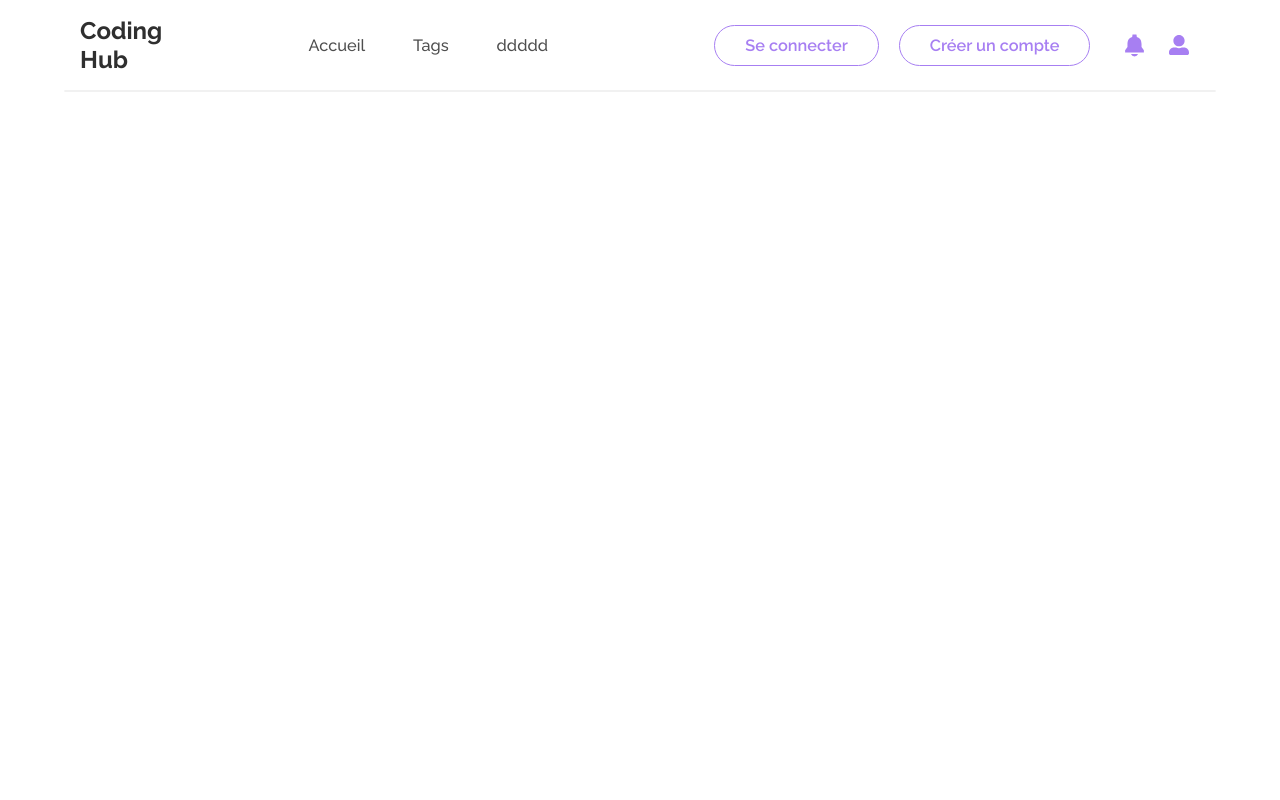
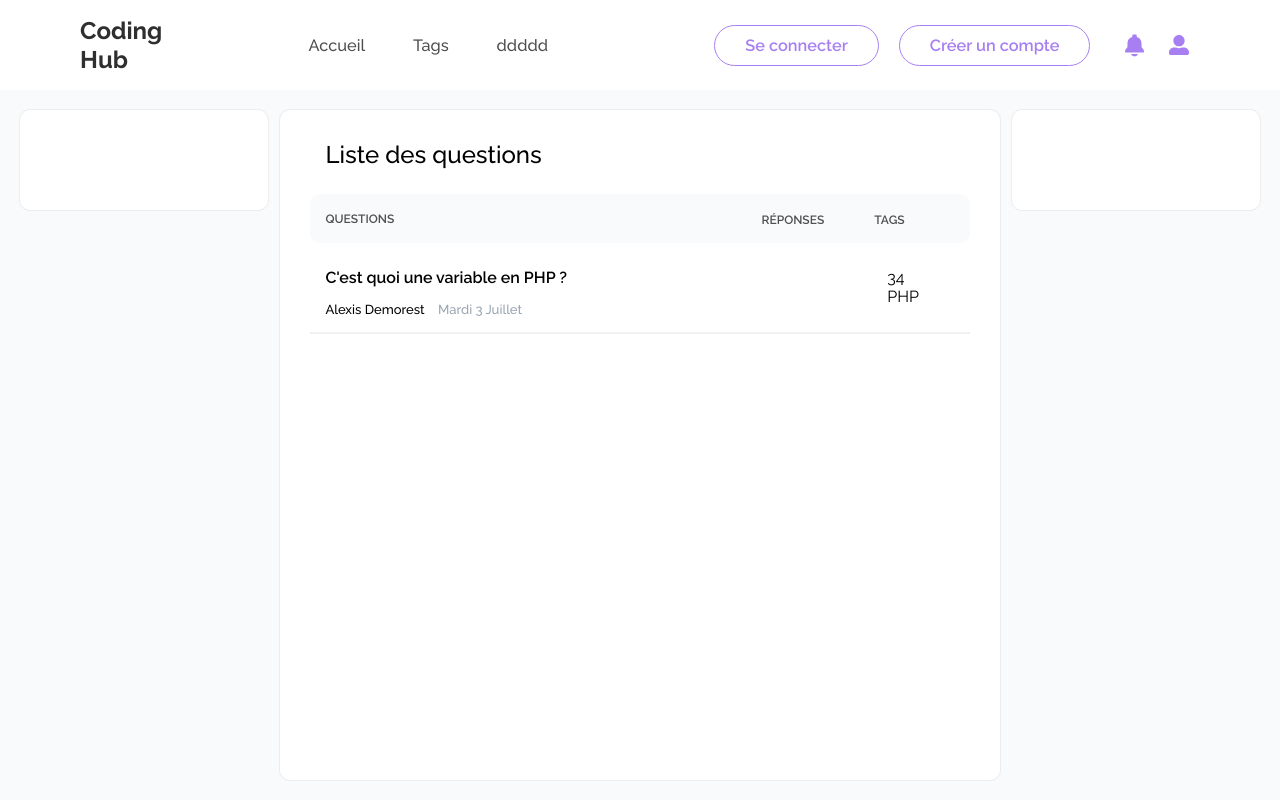
Before and after one commit to AxelDemorest/Coding-Hub, a React (Create React App) app in the folder client/: page /forum in a window 1280 px wide. Built offline with nearby package versions, Linux system fonts and the light colour scheme.

Commit message:
Start design forum page

```diff
--- a/client/src/components/navigation/navigation.jsx
+++ b/client/src/components/navigation/navigation.jsx
@@ -35,17 +35,9 @@ const Navigation = () => {
                     </ListIcons>
                 </RightNavigation>
             </Nav>
-            <LineSeparator></LineSeparator>
          </div>
     )
 }
-
-const LineSeparator = styled.hr`
-    width: 90%;
-    margin: auto;
-    border: 1px solid #f1f1f1;
-    border-radius: 5px;
-`;
 
 const WebSiteIcon = styled.h2`
     font-size: '45px';
--- a/client/src/views/Register.jsx
+++ b/client/src/views/Register.jsx
@@ -17,7 +17,7 @@ const Register = () => {
         email: "",
         password: "",
         confirm_password: "",
-      });
+    });
 
     const inputs = [
         {
--- a/client/src/views/forum/Forum.jsx
+++ b/client/src/views/forum/Forum.jsx
@@ -1,12 +1,140 @@
 import React from 'react';
+import styled from 'styled-components';
 import Navigation from '../../components/navigation/Navigation';
 
 const Forum = () => {
+
+    const listHeaderTitle = ['Réponses', 'Tags'];
+
     return (
         <div>
             <Navigation />
+            <ForumContainer>
+                <SideContainer></SideContainer>
+                <ListTopics>
+                    <TitleList>Liste des questions</TitleList>
+                    <HeaderTable>
+                        <HeaderTitle>Questions</HeaderTitle>
+                        <div>
+                            {listHeaderTitle.map((element, index) => (
+                                <HeaderTitle>{element}</HeaderTitle>
+                            ))}
+                        </div>
+                    </HeaderTable>
+                    <div style={{ marginTop: '10px' }}>
+                        <Topic>
+                            <div>
+                                <QuestionTitle>C'est quoi une variable en PHP ?</QuestionTitle>
+                                <QuestionAuthor>Alexis Demorest <QuestionCreatedDate>Mardi 3 Juillet</QuestionCreatedDate></QuestionAuthor>
+                            </div>
+                            <div>
+                                <NumberReplies>34</NumberReplies>
+                                <Tag>PHP</Tag>
+                            </div>
+                        </Topic>
+                        <LineSeparator />
+                    </div>
+                </ListTopics>
+                <SideContainer></SideContainer>
+            </ForumContainer>
         </div>
     );
 };
 
+const ForumContainer = styled.div`
+    width: 100%;
+    height: calc(100vh - 90px);
+    padding: 20px;
+    background-color: #F9FAFC;
+    display: flex;
+    flex-direction: row;
+    justify-content: space-between;
+`;
+
+const TitleList = styled.h2`
+    font-weight: 500;
+    margin-left: 15px;
+`;
+
+const ListTopics = styled.div`
+    width: 58%;
+    background-color: #FFFFFF;
+    border-radius: 10px;
+    display: flex;
+    flex-direction: column;
+    padding: 30px;
+    box-shadow: rgba(0, 0, 0, 0.05) 0px 0px 0px 1px;
+`;
+
+const HeaderTable = styled.div`
+    width: 100%;
+    background-color: #F9FAFC;
+    border-radius: 10px;
+    display: flex;
+    flex-direction: row;
+    justify-content: space-between;
+    align-items: center;
+    padding: 15px;
+    margin-top: 25px;
+`;
+
+const HeaderTitle = styled.p`
+    color: black;
+    font-size: 12px;
+    text-transform: uppercase;
+    font-weight: 600;
+    display: inline-block;
+    margin-right: 50px;
+    color: #505050;
+`;
+
+const Topic = styled.div`
+    padding: 15px;
+    display: flex;
+    flex-direction: row;
+    justify-content: space-between;
+`;
+
+const QuestionTitle = styled.p`
+    color: black;
+    font-weight: 600;
+`;
+
+const QuestionAuthor = styled.p`
+    color: black;
+    font-weight: 500;
+    font-size: 13px;
+    margin-top: 15px;
+`;
+
+const NumberReplies = styled.p`
+    color: black;
+    display: inline-block;
+    margin-right: 50px;
+`;
+
+const Tag = styled.p`
+`;
+
+const QuestionCreatedDate = styled.span`
+    color: #99A5B2;
+    margin-left: 10px;
+`;
+
+const LineSeparator = styled.hr`
+    width: 100%;
+    margin: auto;
+    border: 0.5px solid #f1f1f1;
+`;
+
+const SideContainer = styled.div`
+    width: 20%;
+    background-color: #FFFFFF;
+    border-radius: 10px;
+    height: 100px;
+    box-shadow: rgba(0, 0, 0, 0.05) 0px 0px 0px 1px;
+`;
+
+
+
 export default Forum;
--- a/client/src/views/home/Home.jsx
+++ b/client/src/views/home/Home.jsx
@@ -8,6 +8,7 @@ const Home = () => {
     return (
         <div>
             <Navigation />
+            <LineSeparator></LineSeparator>
             <GlobalContainer>
                 <LeftContainer>
                     <BannerTitle>Aidons nos élèves à développer leurs compétences!</BannerTitle>
@@ -26,6 +27,13 @@ const Home = () => {
         </div>
     );
 };
+
+const LineSeparator = styled.hr`
+    width: 90%;
+    margin: auto;
+    border: 1px solid #f1f1f1;
+    border-radius: 5px;
+`;
 
 const GlobalContainer = styled.div`
     width: 100%;
```
